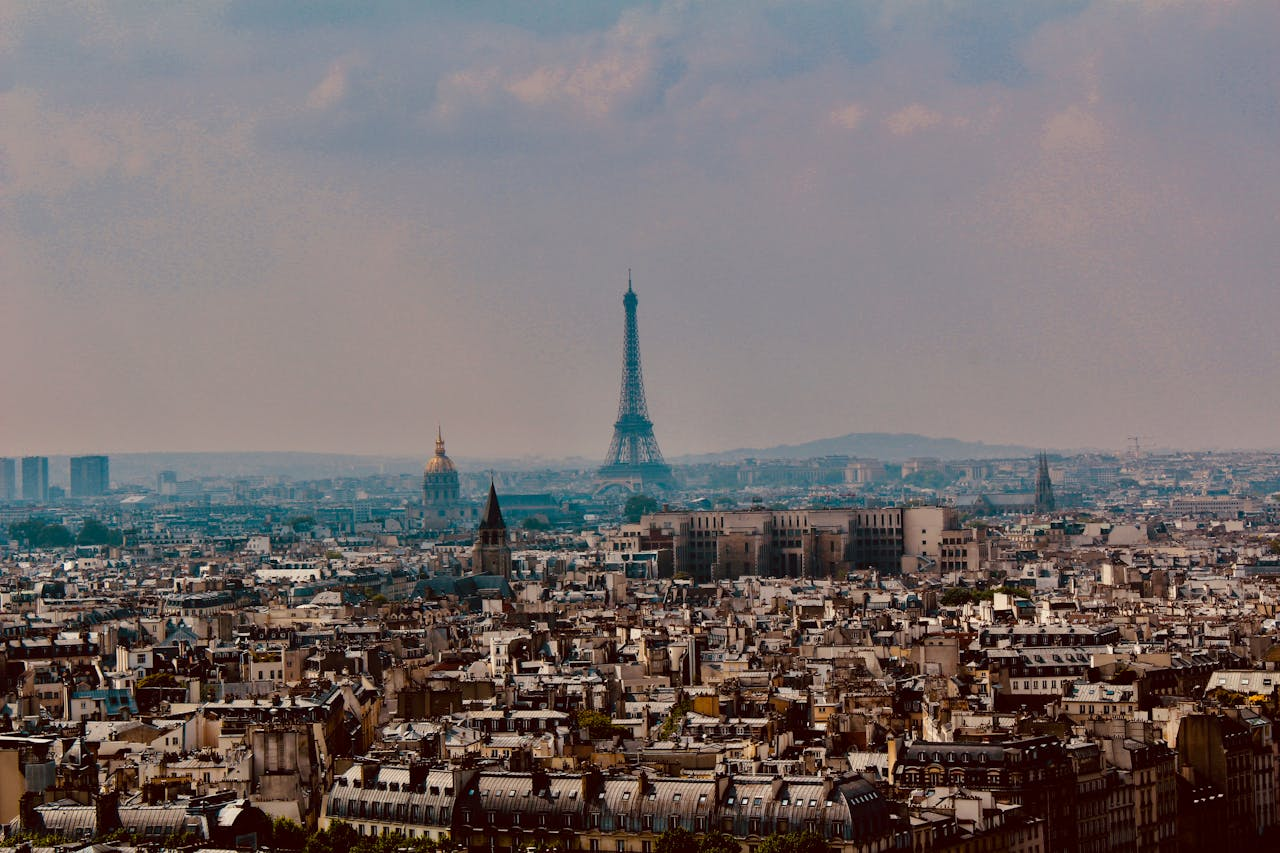
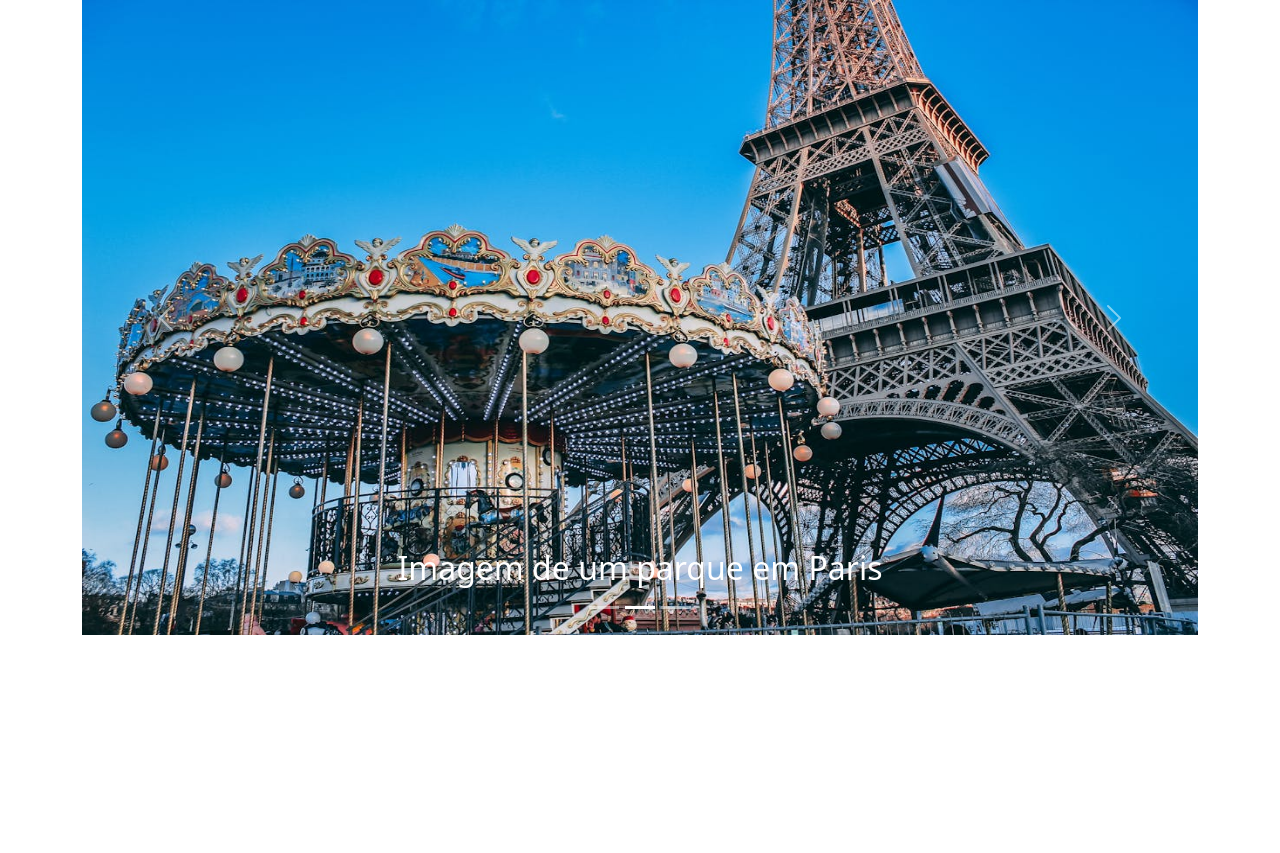
Before and after one commit to SaraMonique13/Java-Ebac, a plain HTML site: page bootstrap-avancado/carrossel/index.html in a window 1280 px wide. After the commit the page ends 800 px from the top, so only its background shows below. Drawn offline with Linux system fonts and the light colour scheme.

Commit message:
prev; next, indicadores; transição

```diff
--- a/bootstrap-avancado/carrossel/index.html
+++ b/bootstrap-avancado/carrossel/index.html
@@ -5,19 +5,47 @@
     <meta name="viewport" content="width=device-width, initial-scale=1.0">
     <title>Carrossel de imagens</title>
     <link rel="stylesheet" href="lib/bootstrap.min.css">
+    <style>
+        img{
+            height: 635px;
+        }
+    </style>
 </head>
 <body>
-    <div class="carousel slide" data-bs-ride="carousel">
-        <div class="carousel-inner">
-            <div class="carousel-item active">
-                <img src="imagens/img1.jpg" alt="">
+    <div class="container">
+        <div id="carousel-exemplo" class="carousel carousel-fade slide" data-bs-ride="carousel">
+            <div class="carousel-inner">
+                <div  class="carousel-item active" data-bs-interval="3000">
+                    <img class="d-block w-100" src="imagens/img1.jpg" alt="">
+                    <div class="carousel-caption">
+                        <h2>Imagem da cidade de Paris</h2>
+                    </div>
+                </div>
+                <div  class="carousel-item" data-bs-interval="3000">
+                    <img class="d-block w-100" src="imagens/img2.jpg" alt="">
+                    <div class="carousel-caption">
+                        <h2>Imagem de um parque em Paris</h2>
+                    </div>
+                </div>
+                <div  class="carousel-item" data-bs-interval="3000">
+                    <img class="d-block w-100" src="imagens/img3.jpg" alt="">
+                    <div class="carousel-caption">
+                        <h2>Imagem do Louvre</h2>
+                    </div>
+                </div>
             </div>
-            <div class="carousel-item">
-                <img src="imagens/img2.jpg" alt="">
+            <button type="button" class="carousel-control-prev" data-bs-target="#carousel-exemplo" data-bs-slide="prev">
+                <span class="carousel-control-prev-icon"></span>
+            </button>
+            <button type="button" class="carousel-control-next" data-bs-target="#carousel-exemplo" data-bs-slide="next">
+                <span class="carousel-control-next-icon"></span>
+            </button>
+            <div class="carousel-indicators">
+                <button type="button" data-bs-target="#carousel-exemplo" data-bs-slide-to="0" class="active"></button>
+                <button type="button" data-bs-target="#carousel-exemplo" data-bs-slide-to="1"></button>
+                <button type="button" data-bs-target="#carousel-exemplo" data-bs-slide-to="2"></button>
             </div>
-            <div class="carousel-item">
-                <img src="imagens/img3.jpg" alt="">
-            </div>
+
         </div>
     </div>
     <script src="lib/bootstrap.bundle.min.js"></script>
```
